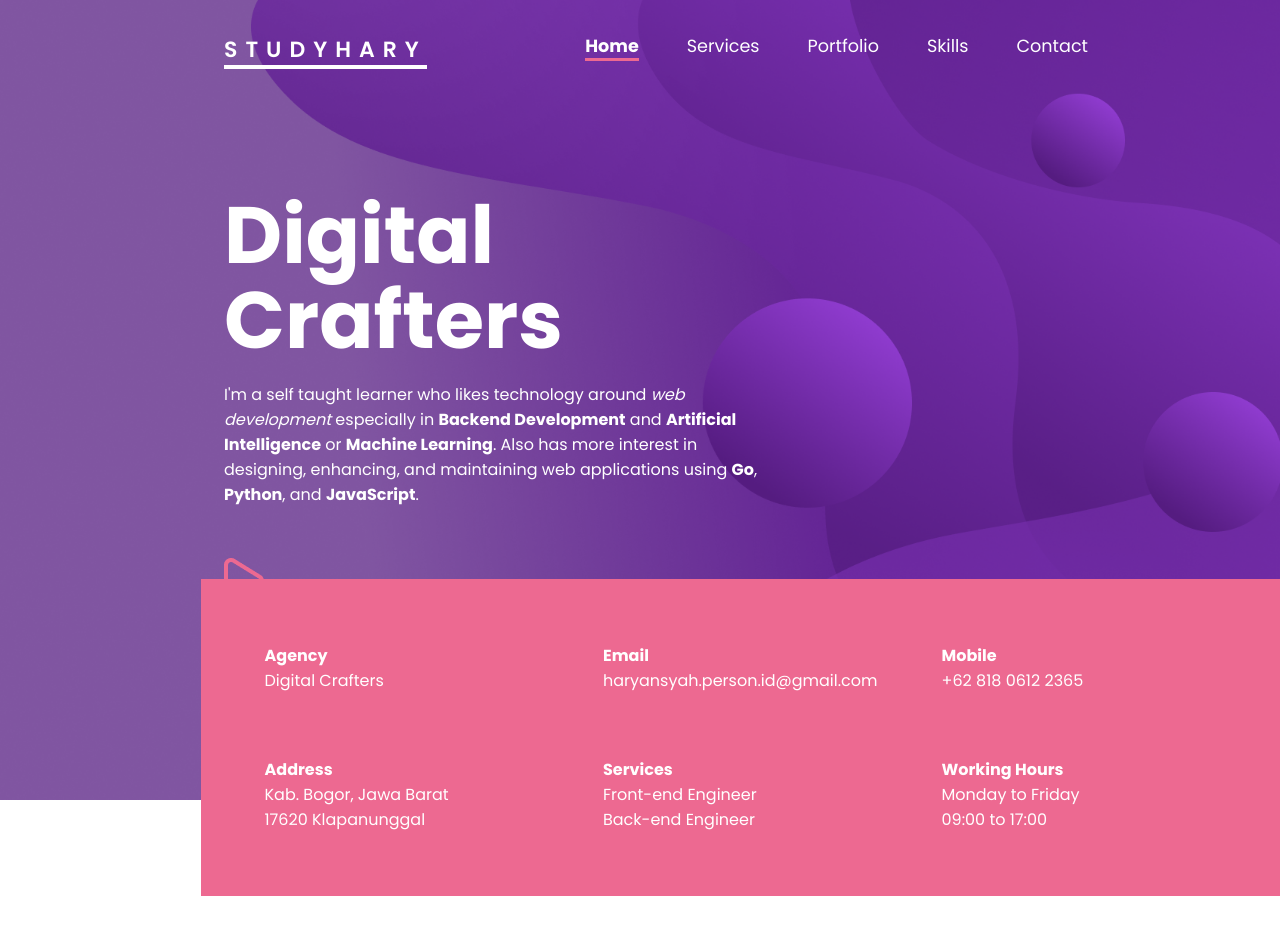
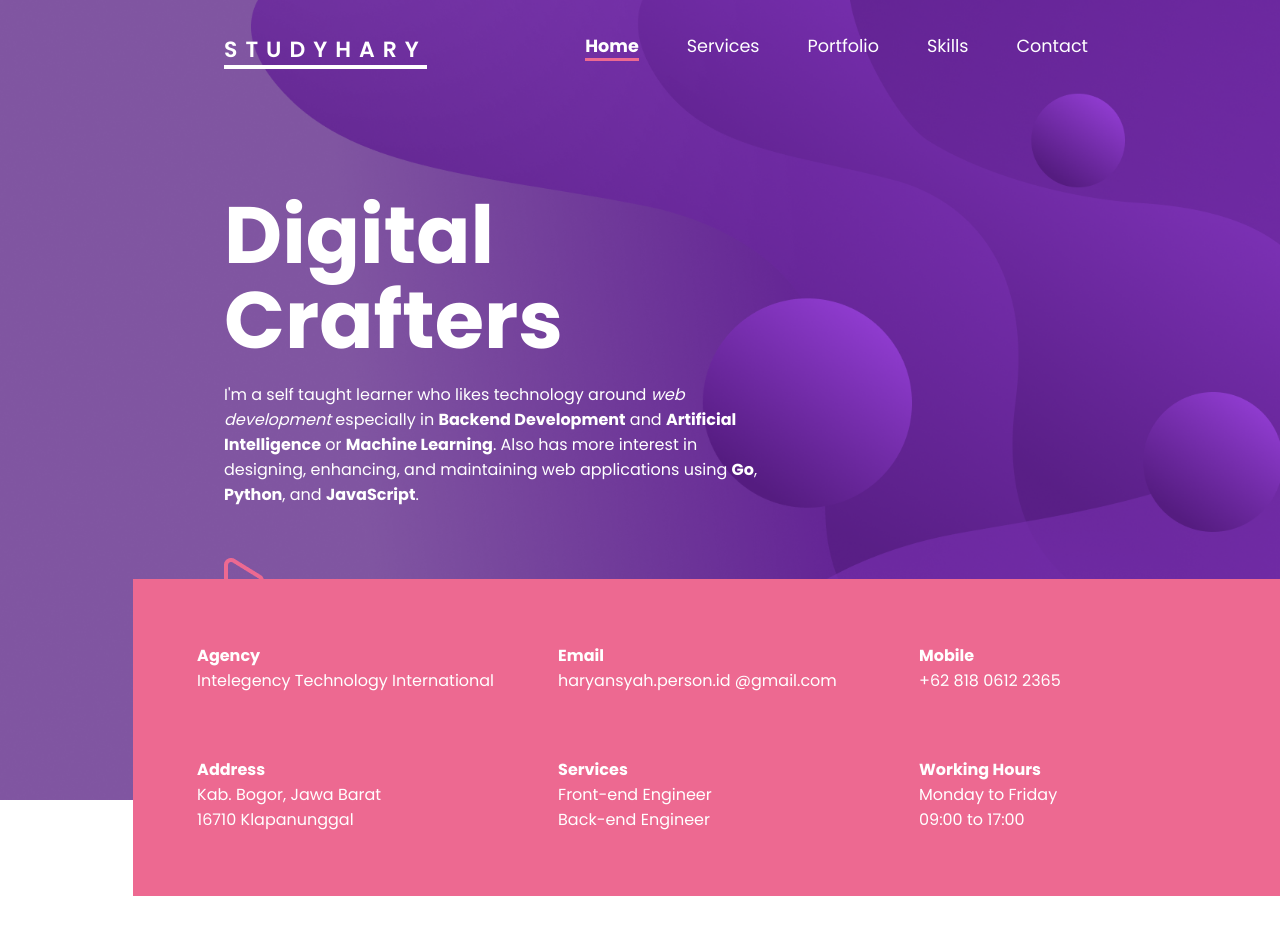
Before and after one commit to study-hary-id/react-portfolio-website, a React (Create React App) app: page / in a window 1280 px wide. Shown: the top 952 px of the page. Built offline with nearby package versions, Linux system fonts and the light colour scheme.

Commit message:
Update user info in hero section

```diff
--- a/src/components/Home.jsx
+++ b/src/components/Home.jsx
@@ -41,11 +41,11 @@ function Home() {
         <div className="grid">
           <div className="col">
             <strong>Agency</strong>
-            <p>Digital Crafters</p>
+            <p>Intelegency Technology International</p>
           </div>
           <div className="col">
             <strong>Email</strong>
-            <p>haryansyah.person.id@gmail.com</p>
+            <p>haryansyah.person.id @gmail.com</p>
           </div>
           <div className="col">
             <strong>Mobile</strong>
@@ -54,7 +54,7 @@ function Home() {
           <div className="col">
             <strong>Address</strong>
             <p>Kab. Bogor, Jawa Barat</p>
-            <p>17620 Klapanunggal</p>
+            <p>16710 Klapanunggal</p>
           </div>
           <div className="col">
             <strong>Services</strong>
```
